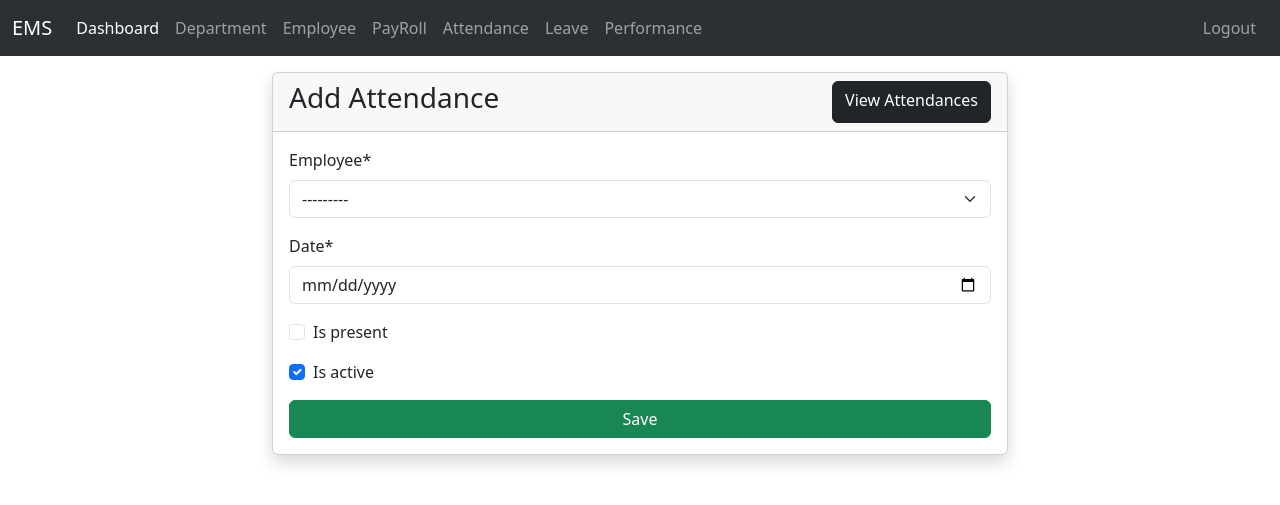
After one commit to sunilyadav97/employee-management-system, a Django app: page /attendance/new/ in a window 1280 px wide. The commit adds this page. Shown: the top 505 px of the page. Run offline with Django 5.2, Linux system fonts and the light colour scheme; data that the repository does not hold is empty; some libraries are stand-ins or nearby versions.

Commit message:
Attendance module completed.

```diff
--- a/emsapp/forms.py
+++ b/emsapp/forms.py
@@ -43,6 +43,8 @@ class PayRollForm(forms.ModelForm):
 
 
 class AttendanceForm(forms.ModelForm):
+    date = forms.DateField(widget=forms.DateInput(attrs={'type': 'date'}), label="Date")
+
     class Meta:
         model = Attendance
         fields = ['employee', 'date', 'is_present', 'is_active']
--- a/emsapp/models.py
+++ b/emsapp/models.py
@@ -53,7 +53,7 @@ class Attendance(TimeStampedModel):
     is_active = models.BooleanField(default=True)
 
     def __str__(self):
-        return self.date
+        return str(self.date)
 
 
 class Leave(TimeStampedModel):
--- a/emsapp/urls.py
+++ b/emsapp/urls.py
@@ -26,4 +26,7 @@ urlpatterns = [
     path('payrolls/<int:pk>/delete/', PayRollDeleteView.as_view(), name='payroll_delete'),
 
     path('attendances/', AttendanceListView.as_view(), name='attendance_list'),
+    path('attendance/new/', AttendanceCreateView.as_view(), name='attendance_create'),
+    path('attendance/<int:pk>/edit/', AttendanceUpdateView.as_view(), name='attendance_update'),
+    path('attendance/<int:pk>/delete/', AttendanceDeleteView.as_view(), name='attendance_delete'),
 ]
--- a/emsapp/views.py
+++ b/emsapp/views.py
@@ -117,27 +117,35 @@ class PayRollDeleteView(DeleteView):
 class AttendanceListView(ListView):
     model = Attendance
     template_name = 'emsapp/attendance_list.html'
-    context_object_name = 'attendances'
 
 
 class AttendanceCreateView(CreateView):
     model = Attendance
     form_class = AttendanceForm
     template_name = 'emsapp/attendance_form.html'
-    success_url = reverse_lazy('attendance_list')
+
+    def get_success_url(self):
+        messages.success(self.request, 'Attendance successfully created.')
+        return reverse("emsapp:attendance_list")
 
 
 class AttendanceUpdateView(UpdateView):
     model = Attendance
     form_class = AttendanceForm
     template_name = 'emsapp/attendance_form.html'
-    success_url = reverse_lazy('attendance_list')
+
+    def get_success_url(self):
+        messages.success(self.request, 'Attendance successfully Updated.')
+        return reverse("emsapp:attendance_list")
 
 
 class AttendanceDeleteView(DeleteView):
     model = Attendance
-    template_name = 'emsapp/attendance_confirm_delete.html'
-    success_url = reverse_lazy('attendance_list')
+    template_name = "utils/delete_confirmation.html"
+
+    def get_success_url(self):
+        messages.success(self.request, 'Attendance successfully created.')
+        return reverse("emsapp:attendance_list")
 
 
 class LeaveListView(ListView):
--- /dev/null
+++ b/templates/emsapp/attendance_form.html
@@ -0,0 +1,23 @@
+{% extends 'generic_base.html' %} {% load static %} {% load crispy_forms_tags %}
+{% block title %} Attendance form{% endblock %}
+{% block content %}
+    <div class="row">
+        <div class="col-md-8 m-auto mb-3">
+            <div class="card shadow">
+                <div class="card-header justify-content-between d-flex">
+                    <h3 class="card-title">Add Attendance</h3>
+                    <a class="btn btn-dark" href="{% url 'emsapp:employee_list' %}">View Attendances</a>
+                </div>
+                <div class="card-body">
+                    <form action="" method="post">
+                        {% csrf_token %}
+                        {{ form|crispy }}
+                        <div class="d-grid">
+                            <button type="submit" class="btn btn-success">Save</button>
+                        </div>
+                    </form>
+                </div>
+            </div>
+        </div>
+    </div>
+{% endblock %}
--- a/templates/generic_base.html
+++ b/templates/generic_base.html
@@ -28,7 +28,7 @@
                     <a class="nav-link" href="{% url 'emsapp:payroll_list' %}">PayRoll</a>
                 </li>
                 <li class="nav-item">
-                    <a class="nav-link" href="#">Attendance</a>
+                    <a class="nav-link" href="{% url 'emsapp:attendance_list' %}">Attendance</a>
                 </li>
                 <li class="nav-item">
                     <a class="nav-link" href="#">Leave</a>
```
Also changed, not shown: templates/emsapp/attendance_list.html (added, +46 -0 lines).
